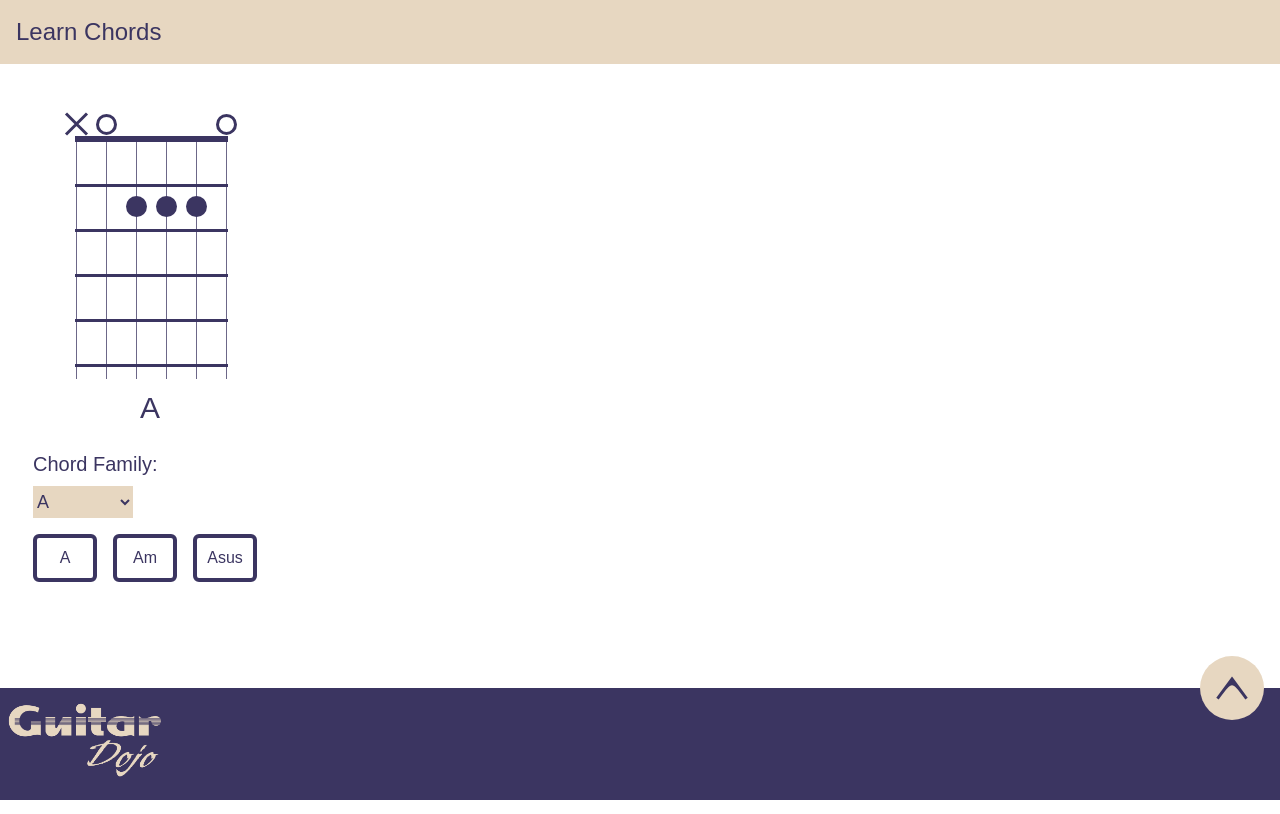
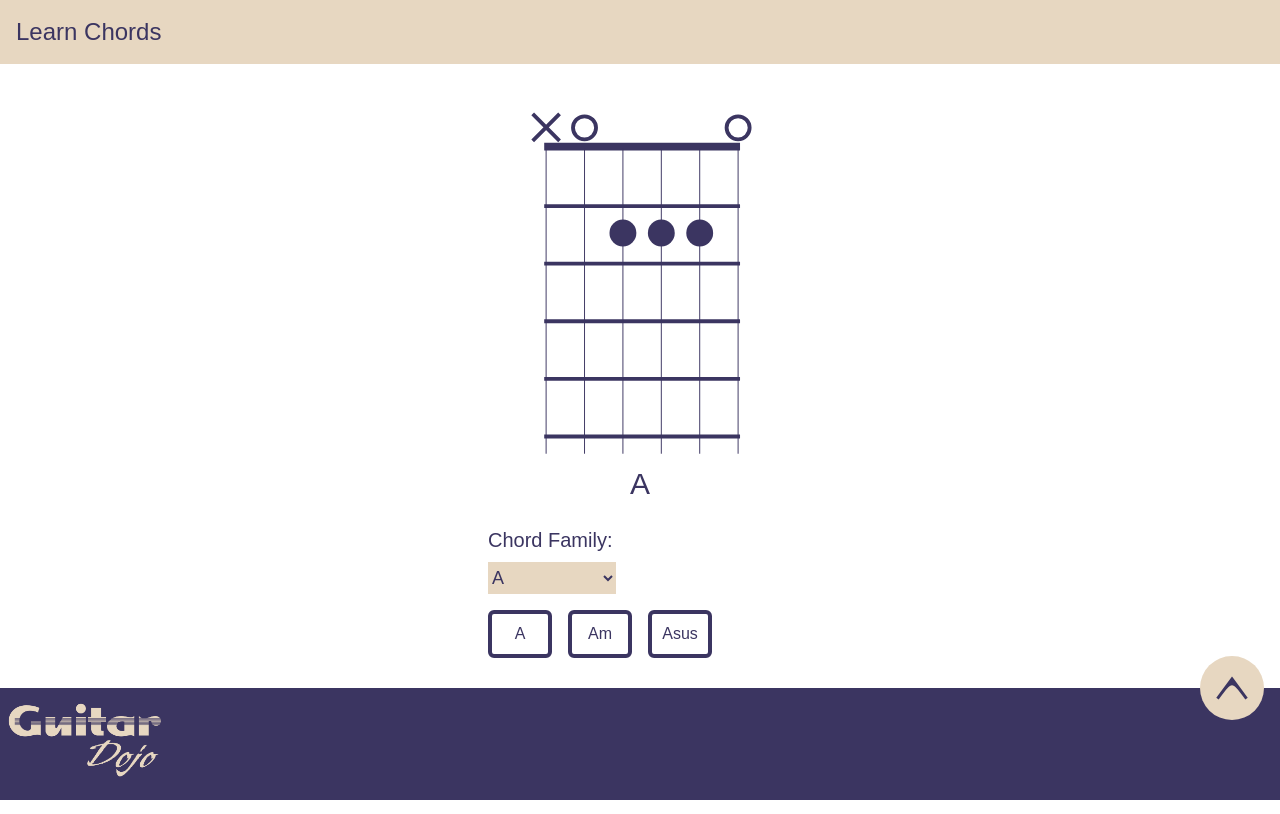
Before and after one commit to ez3kiel43/guitar-dojo, a Next.js app: page / in a window 1280 px wide. Built offline with nearby package versions, Linux system fonts and the light colour scheme; a web font is replaced by a local one.

Commit message:
changed styling

```diff
--- a/app/page.js
+++ b/app/page.js
@@ -33,7 +33,7 @@ export default function LearnChords() {
 
 	return (
 		<>
-			<main className="w-full mx-auto py-12 overflow-hidden md:flex">
+			<main className="w-full mx-auto py-12 overflow-hidden max-w-sm">
 				<section>
 					<article className="w-3/5 mx-auto">
 						<ChordTemplate
```
